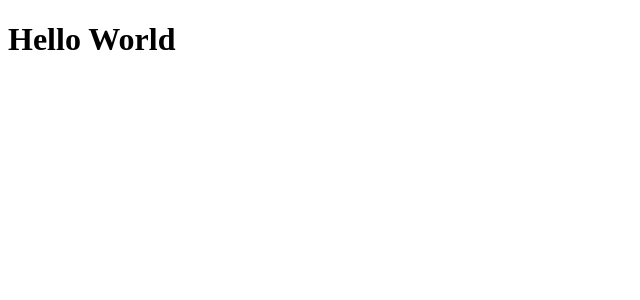
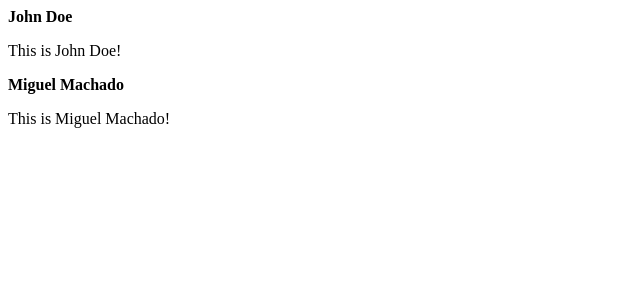
Before and after one commit to MiguelMachado-dev/ignite-reactjs, a React (Vite) app in the folder 01-fundamentos-reactjs/: page / in a window 1280 px wide. Shown: the top 300 px of the page, without its empty margins (0-640 px from the left). Built offline with nearby package versions, Linux system fonts and the light colour scheme.

Commit message:
feat: add props

```diff
--- a/01-fundamentos-reactjs/src/App.jsx
+++ b/01-fundamentos-reactjs/src/App.jsx
@@ -1,5 +1,10 @@
+import { Post } from "./Post";
+
 export function App() {
   return (
-    <h1>Hello World</h1>
-  )
+    <>
+      <Post author="John Doe" content="This is John Doe!" />
+      <Post author="Miguel Machado" content="This is Miguel Machado!" />
+    </>
+  );
 }
--- /dev/null
+++ b/01-fundamentos-reactjs/src/Post.jsx
@@ -0,0 +1,8 @@
+export function Post({ author, content }) {
+  return (
+    <div>
+      <strong>{author}</strong>
+      <p>{content}</p>
+    </div>
+  );
+}
```
Also changed, not shown: 1 other file (tests, documents, lock files or other folders).
